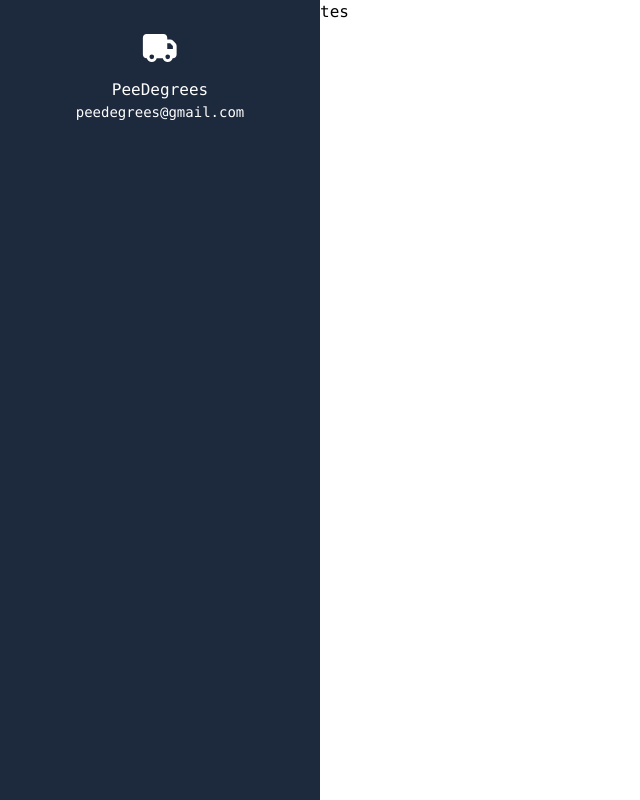
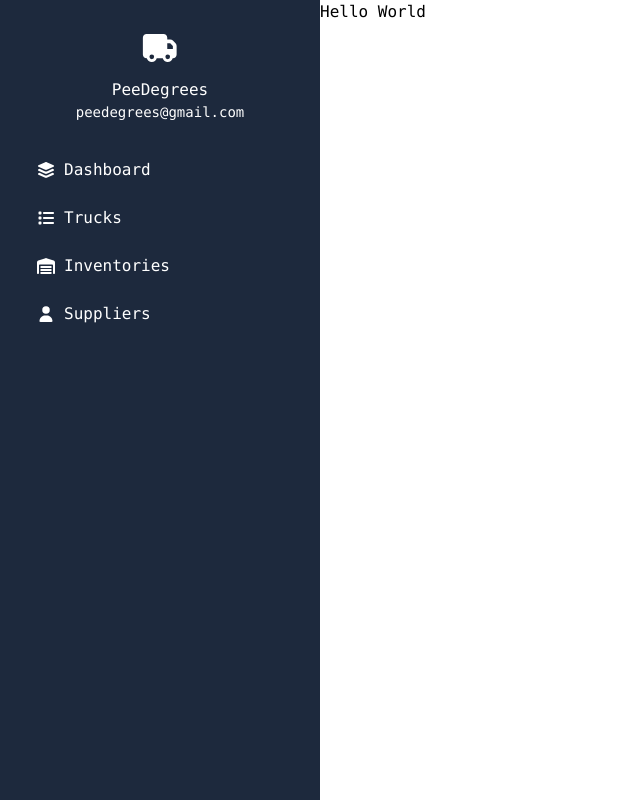
Before and after one commit to PeeOops/stock-app, a React (Vite) app in the folder frontend/: page / in a window 1280 px wide. Shown: the whole page, without its empty margins (0-640 px from the left). Built offline with nearby package versions, Linux system fonts and the light colour scheme.

Commit message:
Renamed Dashboard to Home and finished Home Page UI

```diff
--- /dev/null
+++ b/frontend/src/component/Dashboard.jsx
@@ -0,0 +1,9 @@
+const Dashboard = () => {
+    return(
+        <div>
+            <h1>Hello World</h1>
+        </div>
+    )
+}
+
+export default Dashboard;
--- a/frontend/src/main.jsx
+++ b/frontend/src/main.jsx
@@ -1,11 +1,11 @@
 import { StrictMode } from 'react'
 import { createRoot } from 'react-dom/client'
 import "./index.css"
-import Dashboard from './pages/Dashboard'
+import Home from './pages/Home'
 
 
 createRoot(document.getElementById('root')).render(
   <StrictMode>
-    <Dashboard />
+    <Home />
   </StrictMode>,
 )
--- a/frontend/src/pages/Dashboard.jsx
+++ /dev/null
@@ -1,23 +0,0 @@
-import { faTruck } from "@fortawesome/free-solid-svg-icons";
-import { FontAwesomeIcon } from "@fortawesome/react-fontawesome";
-
-const Dashboard = () => {
-    return(
-        <>
-            <div className="grid grid-cols-[1fr_3fr] h-screen font-mono">
-                {/* Navigation panel */}
-                <div className="flex flex-col items-center bg-slate-800 text-white pt-8">
-                    <FontAwesomeIcon icon={faTruck} className="text-3xl mb-4" />
-                    <p>PeeDegrees</p>
-                    <p className="text-sm">peedegrees@gmail.com</p>
-                </div>
-                {/* Content */}
-                <div className="bg-white">
-                    <p>tes</p>
-                </div>
-            </div>
-        </>
-    )
-}
-
-export default Dashboard;
--- /dev/null
+++ b/frontend/src/pages/Home.jsx
@@ -0,0 +1,43 @@
+import { faLayerGroup, faList, faTruck, faUser, faWarehouse } from "@fortawesome/free-solid-svg-icons";
+import { FontAwesomeIcon } from "@fortawesome/react-fontawesome";
+import Dashboard from "../component/Dashboard";
+
+const Home = () => {
+    return(
+        <>
+            <div className="grid grid-cols-[1fr_3fr] h-screen font-mono">
+                {/* Navigation panel */}
+                <div className="flex flex-col items-center bg-slate-800 text-white pt-8">
+                    <FontAwesomeIcon icon={faTruck} className="text-3xl mb-4" />
+                    <p>PeeDegrees</p>
+                    <p className="text-sm">peedegrees@gmail.com</p>
+
+                    {/* Navigation buttons */}
+                    <div className="flex flex-col justify-center ml-16 mt-8 gap-4 w-full">
+                        <div role="button" className="flex flex-row items-center gap-2 hover:bg-white hover:text-slate-800 cursor-pointer p-1 rounded-sm">
+                            <FontAwesomeIcon icon={faLayerGroup} />
+                            <p>Dashboard</p>
+                        </div>
+                        <div className="flex flex-row items-center gap-2 hover:bg-white hover:text-slate-800 cursor-pointer p-1 rounded-sm">
+                            <FontAwesomeIcon icon={faList} />
+                            <p>Trucks</p>
+                        </div>
+                        <div className="flex flex-row items-center gap-2 hover:bg-white hover:text-slate-800 cursor-pointer p-1 rounded-sm">
+                            <FontAwesomeIcon icon={faWarehouse} />
+                            <p>Inventories</p>
+                        </div>
+                        <div className="flex flex-row items-center gap-2 hover:bg-white hover:text-slate-800 cursor-pointer p-1 rounded-sm">
+                            <FontAwesomeIcon icon={faUser} />
+                            <p>Suppliers</p>
+                        </div>
+                     </div>
+                     <div></div>
+                </div>
+                {/* Content */}
+                <Dashboard />
+            </div>
+        </>
+    )
+}
+
+export default Home;
```
Also changed, not shown: frontend/src/component/Inventories.jsx (added), frontend/src/component/Suppliers.jsx (added), frontend/src/component/Trucks.jsx (added).
